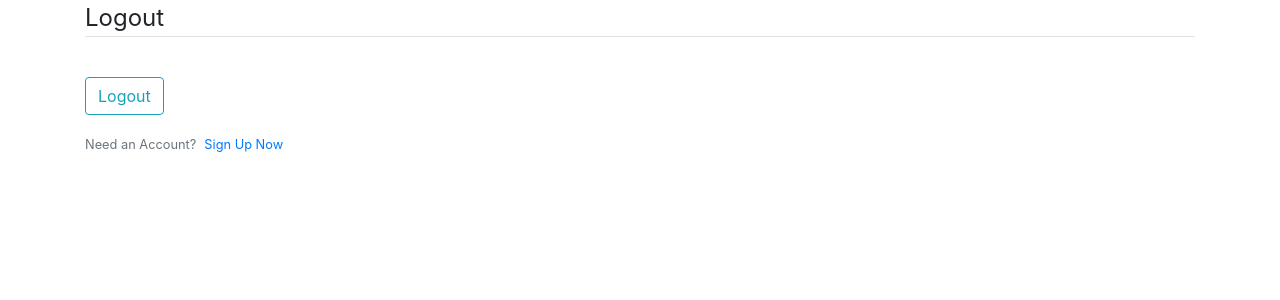
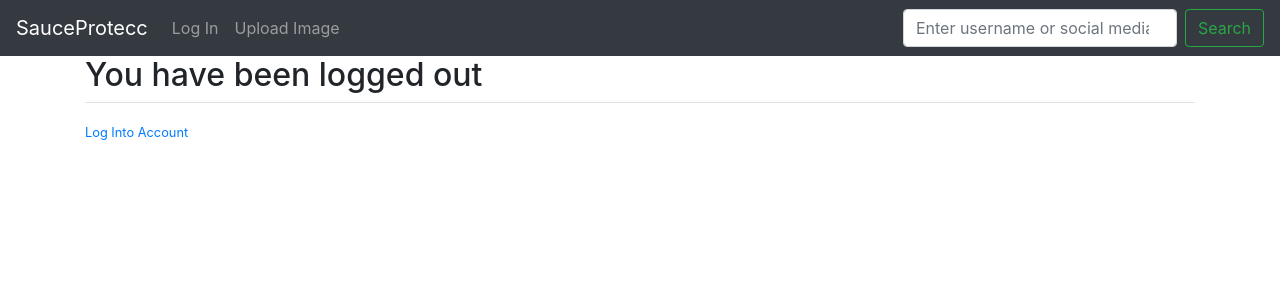
Before and after one commit to emaust/sauce-app, a Django app: page /logout/ in a window 1280 px wide. Shown: the top 300 px of the page. Run offline with Django 3.2, Linux system fonts and the light colour scheme; some libraries are stand-ins or nearby versions.

Commit message:
Created navbar (not really styled). Navigation links functioning, search bar dead

```diff
--- a/main/templates/base.html
+++ b/main/templates/base.html
@@ -2,10 +2,40 @@
 <html lang="en">
 
   <head>
+
+    {% if title %}
+      <title> Sauce Protecc - {{ title }}</title>
+    {% else %}
+      <title>Sauce Protecc </title>
+    {% endif %}
     <meta charset="utf-8">
     <meta name="viewport" content="width=device-width, initial-scale=1, shrink-to-fit=no">
     <link rel="stylesheet" href="https://stackpath.bootstrapcdn.com/bootstrap/4.4.1/css/bootstrap.min.css" integrity="sha384-Vkoo8x4CGsO3+Hhxv8T/Q5PaXtkKtu6ug5TOeNV6gBiFeWPGFN9MuhOf23Q9Ifjh" crossorigin="anonymous">
   </head>
+
+  <header>
+  <div>
+    <nav class="navbar navbar-expand-lg navbar-dark bg-dark">
+      <a class="navbar-brand" href="{% url 'index' %}">SauceProtecc</a>
+      <button class="navbar-toggler" type="button" data-toggle="collapse" data-target="#navbarSupportedContent" aria-controls="navbarSupportedContent" aria-expanded="false" aria-label="Toggle navigation">
+        <span class="navbar-toggler-icon"></span>
+      </button>
+
+    <div class="collapse navbar-collapse" id="navbarSupportedContent">
+      <ul class="navbar-nav mr-auto">
+        <li class="nav-item">
+          <a class="nav-link" href="{% url 'login'%}">Log In</a>
+        </li>
+        <a class="nav-link" href="{% url 'upload'%}">Upload Image</a>
+        </li>
+      </ul>
+
+      <form class="form-inline my-2 my-lg-0">
+        <input class="form-control mr-sm-2" type="search" placeholder="Enter username or social media account" aria-label="Find Creator">
+        <button class="btn btn-outline-success my-2 my-sm-0" type="submit">Search</button>
+      </form>
+    </nav>
+  </div>
 
   <body>
 
--- a/main/templates/logout.html
+++ b/main/templates/logout.html
@@ -1,29 +1,11 @@
 {% extends "base.html" %}
-{% load crispy_forms_tags %}
+
 {% block content %}
-<html lang="en">
-  <head>
-    <meta charset="UTF-8">
-    <meta name="viewport" contents="width=device-width, initial-scale=1.0">
-    <meta http-equiv="X-UA-Compatible" content="ie=edge">
-    <title>Login</title>
-  </head>
 
-  <body>
-   <section>
-    <form method="POST">
-      {%csrf_token%}
-      <fieldset class="form-group">
-        <legend class="border-bottom mb-4">Logout</legend>
-        {{ form|crispy }}
-      </fieldset>
+<h2> You have been logged out</h2>
+   <div class="border-top pt-3">
+      <small class="text-muted">
+        <a href="{% url 'login' %}">Log Into Account</a>
+   </div>
 
-      <div class="form-group">
-        <button class="btn btn-outline-info" type="submit">Logout</button>
-      </div>
-    </form>
-    <div>
-      <small class="text-muted">Need an Account?<a href="{% url 'register' %}" class="ml-2">Sign Up Now</a>
-    </div>
-   </section>
-   {% endblock content %}
+{% endblock content %}
--- a/main/urls.py
+++ b/main/urls.py
@@ -19,6 +19,5 @@ urlpatterns = [
     path("", main_views.index, name='index'),
     path('upload/', main_views.upload, name='upload'),
     path('results/', main_views.results, name='results'),
-    path('login/', auth_views.LoginView.as_view(template_name='login.html'), name='login'),
-    path('logout/', auth_views.LogoutView.as_view(template_name='logout.html'), name='logout'),
+
 ]
--- a/mysite/urls.py
+++ b/mysite/urls.py
@@ -11,6 +11,6 @@ urlpatterns = [
     path("", main_views.index, name='index'),
     path('upload/', main_views.upload, name='upload'),
     path('results/', main_views.results, name='results'),
-    path('login/', auth_views.LoginView.as_view(), name='login'),
-    path('logout/', auth_views.LogoutView.as_view(), name='logout'),
+    path('login/', auth_views.LoginView.as_view(template_name='login.html'), name='login'),
+    path('logout/', auth_views.LogoutView.as_view(template_name='logout.html'), name='logout'),
 ]
```
Also changed, not shown: main/views.py (+6 -3 lines).
